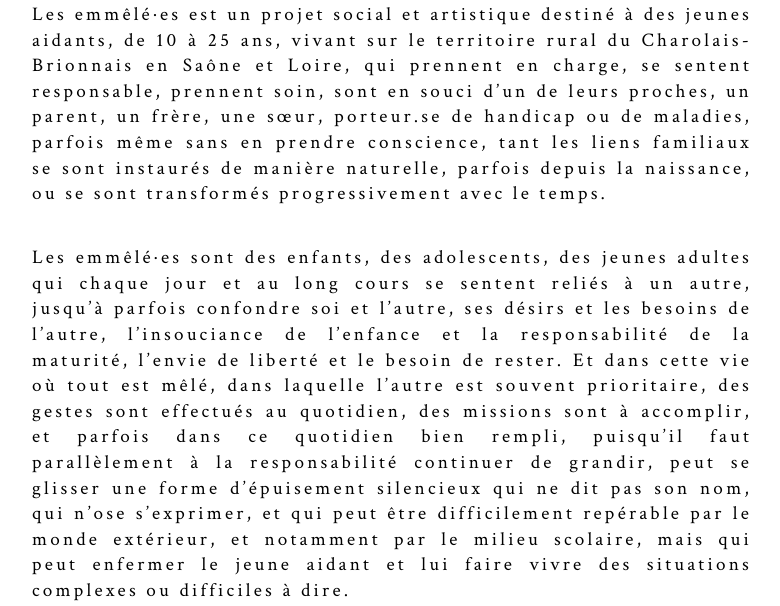
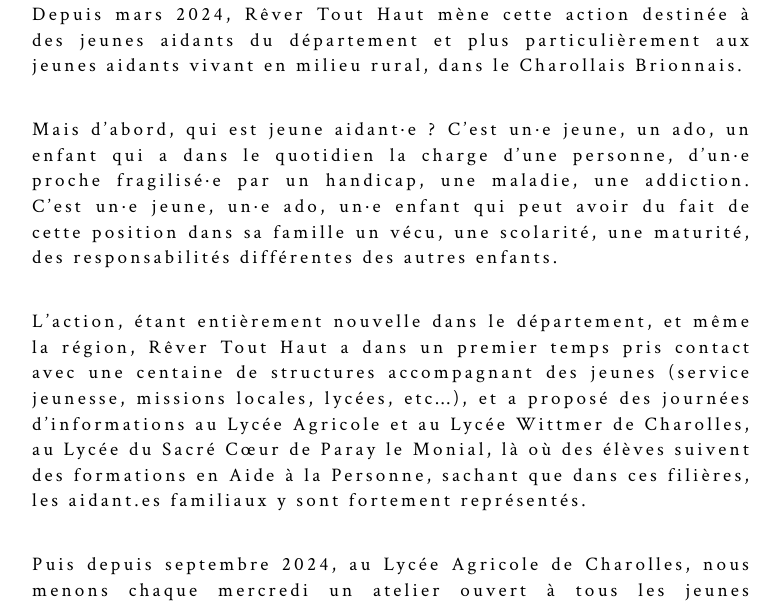
Before and after one commit to leshnik/revertouthaut, a Jekyll site: the page built from jeunes-aidants.md, in a window 1280 px wide and 1400 px high, scrolled down 682 px, cut to the strip 258-864 px from the top of the window. Shown: the whole strip, without its empty margins (248-1028 px from the left). Built offline with Jekyll 4.4.1, drawn with Linux system fonts in a browser that asks for light colours; some of the changed text lies outside the part shown.

Commit message:
JA new text 2025-01-05

```diff
--- a/jeunes-aidants.md
+++ b/jeunes-aidants.md
@@ -17,6 +17,38 @@
                 <a href="Les jeunes aidantsFlyer2.pdf" rel="noopener noreferrer" target="_blank"><img src="https://res.cloudinary.com/dnxcesebo/image/upload/v1724399876/ScreenFloat/Screenshot_of_Skim_at_23_Aug_2024_at_09_57_47_jga4y0.png">Cliquer pour télécharger le flyer</a>
         </div>
 </div>
+<p class="intro-text">Depuis mars 2024, Rêver Tout Haut mène cette action destinée à des jeunes aidants du département et plus particulièrement aux jeunes aidants vivant en milieu rural, dans le Charollais Brionnais.</p>
+
+<p class="intro-text">Mais d’abord, qui est jeune aidant&middot;e ? C’est un&middot;e jeune, un ado, un enfant qui a dans le quotidien la charge d’une personne, d’un&middot;e proche fragilisé&middot;e par un handicap, une maladie, une addiction. C’est un&middot;e jeune, un&middot;e ado, un&middot;e enfant qui peut avoir du fait de cette position dans sa famille un vécu, une scolarité, une maturité, des responsabilités différentes des autres enfants.</p>
+
+<p class="intro-text">L’action, étant entièrement nouvelle dans le département, et même la région, Rêver Tout Haut a dans un premier temps pris contact avec une centaine de structures accompagnant des jeunes (service jeunesse, missions locales, lycées, etc…), et a proposé des journées d’informations au Lycée Agricole et au Lycée Wittmer de Charolles, au Lycée du Sacré Cœur de Paray le Monial, là où des élèves suivent des formations en Aide à la Personne, sachant que dans ces filières, les aidant.es familiaux y sont fortement représentés.</p>
+
+<p class="intro-text">Puis depuis septembre 2024, au Lycée Agricole de Charolles, nous menons chaque mercredi un atelier ouvert à tous les jeunes aidant&middot;es, scolarisé&middot;es ou non.
+Il leur est proposé durant ces ateliers, outre de s’accorder un temps de liberté, de pratiquer musique, danse, écriture.
+Les ateliers sont menés par plusieurs artistes : Flore Simon, Elsa Trouche, comédiennes, Morton Potash, compositeur, Sidonie Dubosc, chanteuse, Naïma Ferré, danseuse et Valérie Gaudissart, autrice.
+La coordination de toute l’action est menée par Marina De Lajudie.
+Vous pouvez la contacter pour toute information ou demande :
+07 82 16 11 16
+coordination.revertouthaut@gmail.com</p>
+
+<p class="intro-text">C’est à partir de ces ateliers et de leurs témoignages qu’est en train de naitre un spectacle, qui sera joué par eux avec les artistes professionnel.les en mars 2025</p>
+
+<p class="intro-text">La classe de BTS SP3S du Lycée du Sacré Cœur de Paray le Monial est chargée de la communication autour des représentations. Merci à elle !</p>
+
+<div class="center-max600-block">
+           <img src="https://res.cloudinary.com/dnxcesebo/image/upload/v1735408946/les-emm%C3%AAl%C3%A9s-afficheA4web.png">
+      </div>
+
+<p class="intro-text">Un extrait de témoignage&nbsp;:&nbsp;<br>
+<cite style="line-height: 1.5rem;letter-spacing:.13rem;">
+«&nbsp;Aujourd’hui, je vais parler, Je vais parler aux autres, et aussi à moi-même. C’est important, je crois. J’ai vingt ans. J’ai un père, une mère, une grande soeur, une petite soeur, un petit frère. Mais c’est moi qui depuis toujours joue le rôle de parent.
+Si je me revois petite, je dirais que je me suis toujours occupé de quelqu’un. D’abord de mon père, qui était en fauteuil roulant. Puis de mes soeurs et de mon frère. Et encore aujourd’hui je m’occupe de tout le monde, tout le temps, je fais tout.&nbsp;»
+</cite></p>
+
+
+
+
+
 
 <p class="intro-text">Les emmêlé&middot;es est un projet social et artistique destiné à des jeunes aidants, de 10 à 25 ans, vivant sur le territoire rural du Charolais-Brionnais en Saône et Loire, qui prennent en charge, se sentent responsable, prennent soin, sont en souci d’un de leurs proches, un parent, un frère, une sœur, porteur.se de handicap ou de maladies, parfois même sans en prendre conscience, tant les liens familiaux se sont instaurés de manière naturelle, parfois depuis la naissance, ou se sont transformés progressivement avec le temps.</p>
 
```
